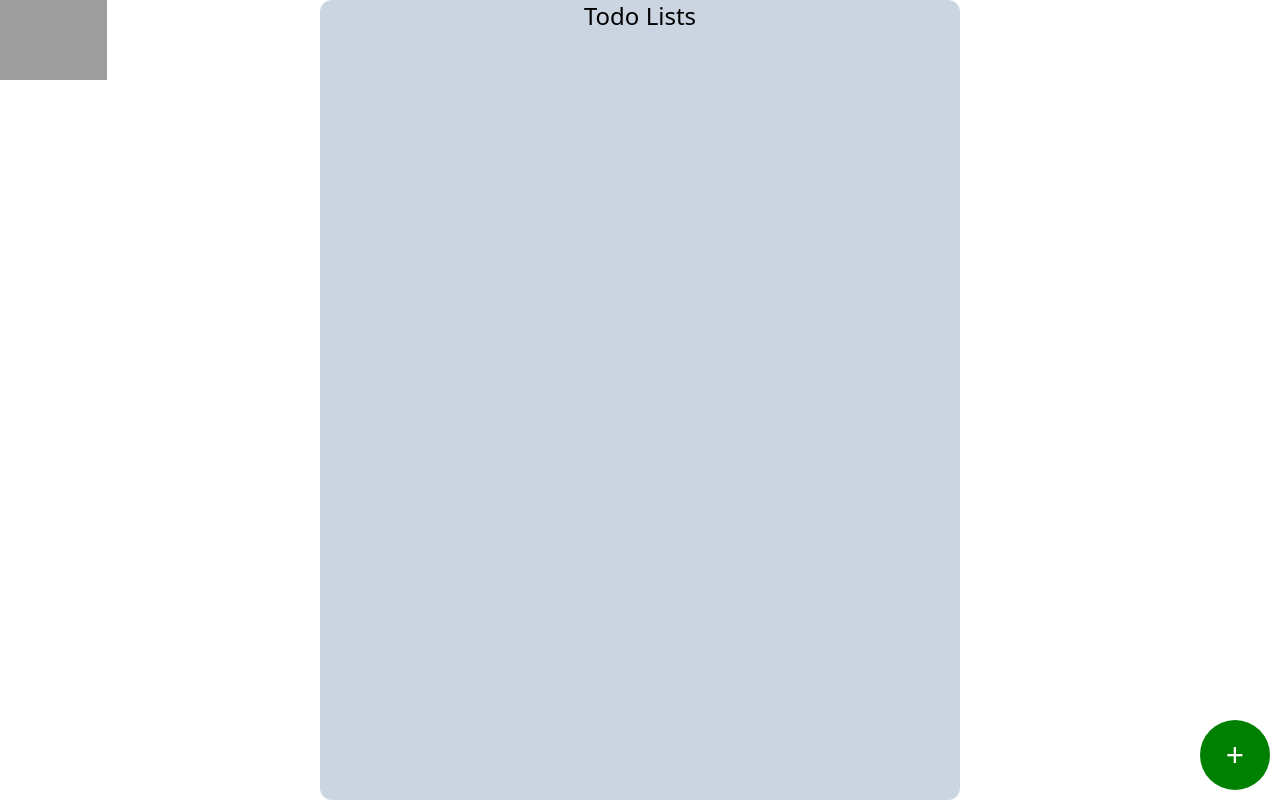
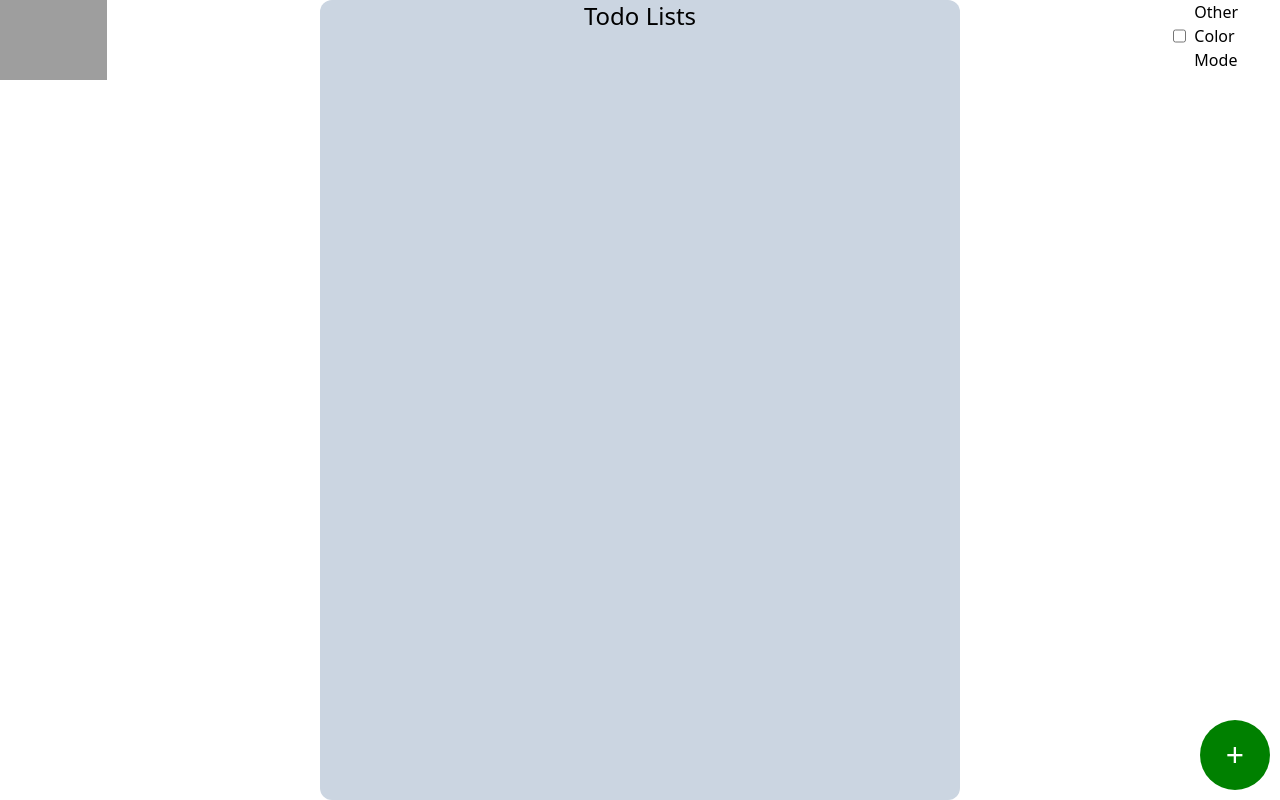
Before and after one commit to Ebenezer-Shimeles/a2sv_web, a React (Create React App) app in the folder todo-tw/: page / in a window 1280 px wide. Built offline with nearby package versions, Linux system fonts and the light colour scheme; grey boxes are pictures that could not be loaded.

Commit message:
Added Other color mode

```diff
--- a/todo-tw/public/index.html
+++ b/todo-tw/public/index.html
@@ -24,7 +24,7 @@
       work correctly both with client-side routing and a non-root public URL.
       Learn how to configure a non-root public URL by running `npm run build`.
     -->
-    <title>React App</title>
+    <title>Todos App</title>
   </head>
   <body>
     <noscript>You need to enable JavaScript to run this app.</noscript>
--- a/todo-tw/src/App.tsx
+++ b/todo-tw/src/App.tsx
@@ -17,6 +17,8 @@ function App() {
   const [showDialog, setShowDialog] = useState<boolean>(false);
   const [dialogValue, setDialogValue] = useState<string>("");
   const onDialogDone=  useRef<( (newVal: string) => void ) | null>(null);
+
+  const [isDarkMode, setIsDarkMode] = useState<boolean>(false);
   const isEdit = useRef<boolean>(false);
   const [todos, setTodos] = useState<Todo[]>([])
   const addTodo = ()=>{
@@ -32,7 +34,7 @@ function App() {
   }
  // style={{width: '100vw', height: '100vh'}}
   return (
-   <>
+   <div className={isDarkMode ? 'dark' : '' }>
           <Dialog show={showDialog} onClose={()=>setShowDialog(false)}>
             {/*style={{width: '100%', height: '20%', display:'flex', flexDirection:'column', alignItems: 'center', gap: '40px'}} */}
             <div  className='w-full h-1/5 flex flex-col items-center gap-10'>
@@ -61,13 +63,18 @@ function App() {
             </div>
 
          </Dialog>
-      <div className='bg-white w-screen h-screen flex justify-center' >
+      <div className='bg-white  dark:bg-slate-600 w-screen h-screen flex justify-center'   >
 
          {/*   style = {{position: 'fixed', left: '0', top: '0'}} width={'5%'}  height={'10%'}*/ }
          <img className='fixed left-0 top-0 w-1/12 h-1/12' src='logo' />
+         <div  className='fixed right-0 top-0 w-1/12 h-1/12 gap-2 flex'>
+            <input name='dm' type='checkbox' onChange={e=>setIsDarkMode(e.target.checked)}/>
+            <label className='dark:text-white'> Other Color Mode</label>
+         </div>
+
          {/* style={{width: '50%', background: 'silver', height: '96vh', borderRadius: '20px'}} */}
 
-            <div id='main-container' className='w-1/2 rounded-xl bg-slate-300 text-center flex flex-col justify-start align-center'>
+            <div id='main-container' className='dark:bg-white dark:text-black   w-1/2 rounded-xl bg-slate-300 text-center flex flex-col justify-start align-center'>
                   <h1 className='text-2xl mb-4'>Todo Lists</h1>
                   {todos.map((todo, index) =>{
                      return <Todo
@@ -84,7 +91,7 @@ function App() {
          onClick={addTodo}
          style={{borderRadius: '100%', position: 'fixed', fontSize:'2rem',color: 'white', right: '10px', bottom: '10px', width: '70px', height: '70px', background: 'green'}}>+</button>
       </div>
-    </>
+    </div>
   );
 }
 
--- a/todo-tw/tailwind.config.js
+++ b/todo-tw/tailwind.config.js
@@ -1,5 +1,6 @@
 /** @type {import('tailwindcss').Config} */
 module.exports = {
+  darkMode: 'class',
   content: [
     "./src/**/*.{js,jsx,ts,tsx}",
   ],
```
